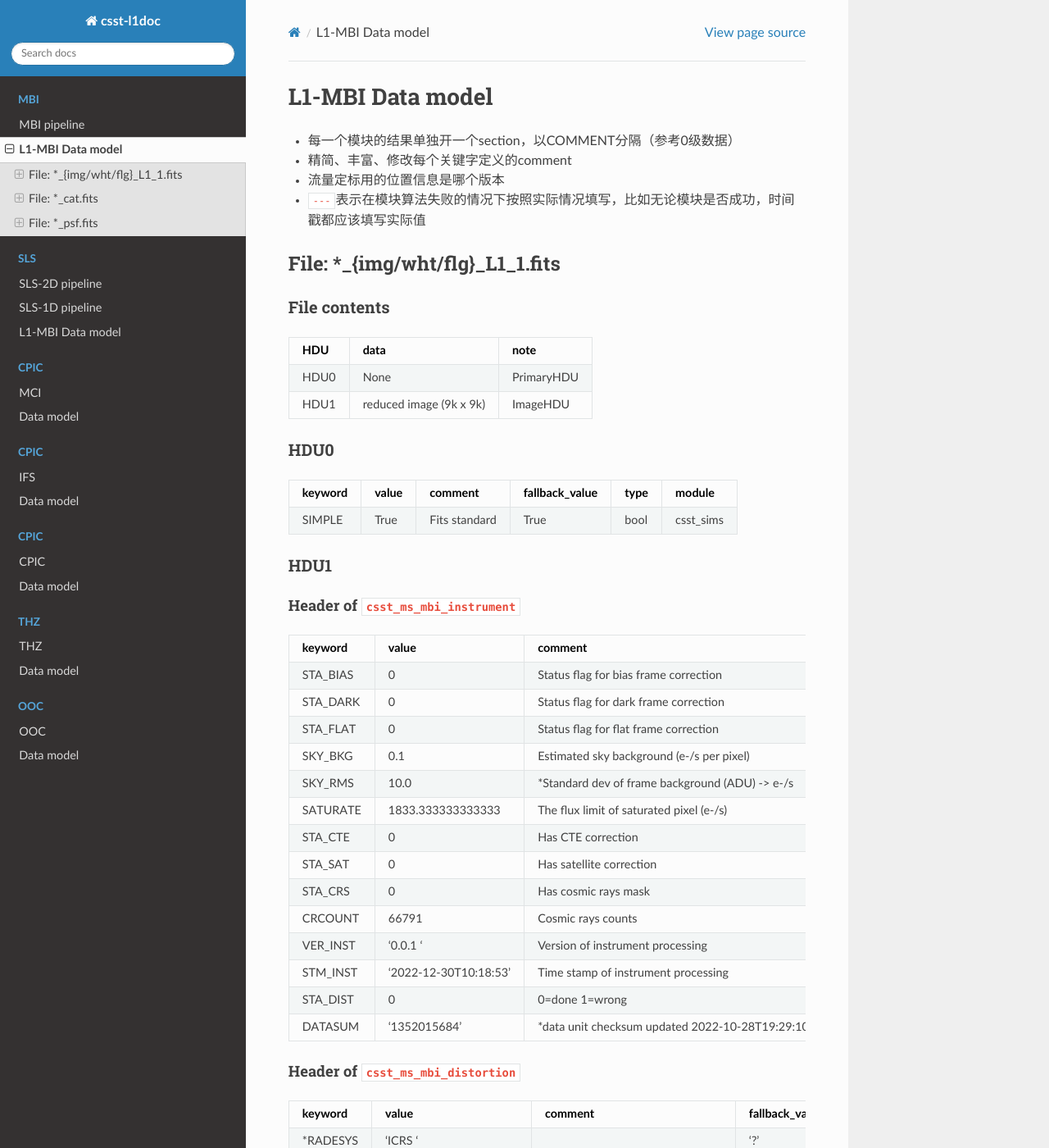
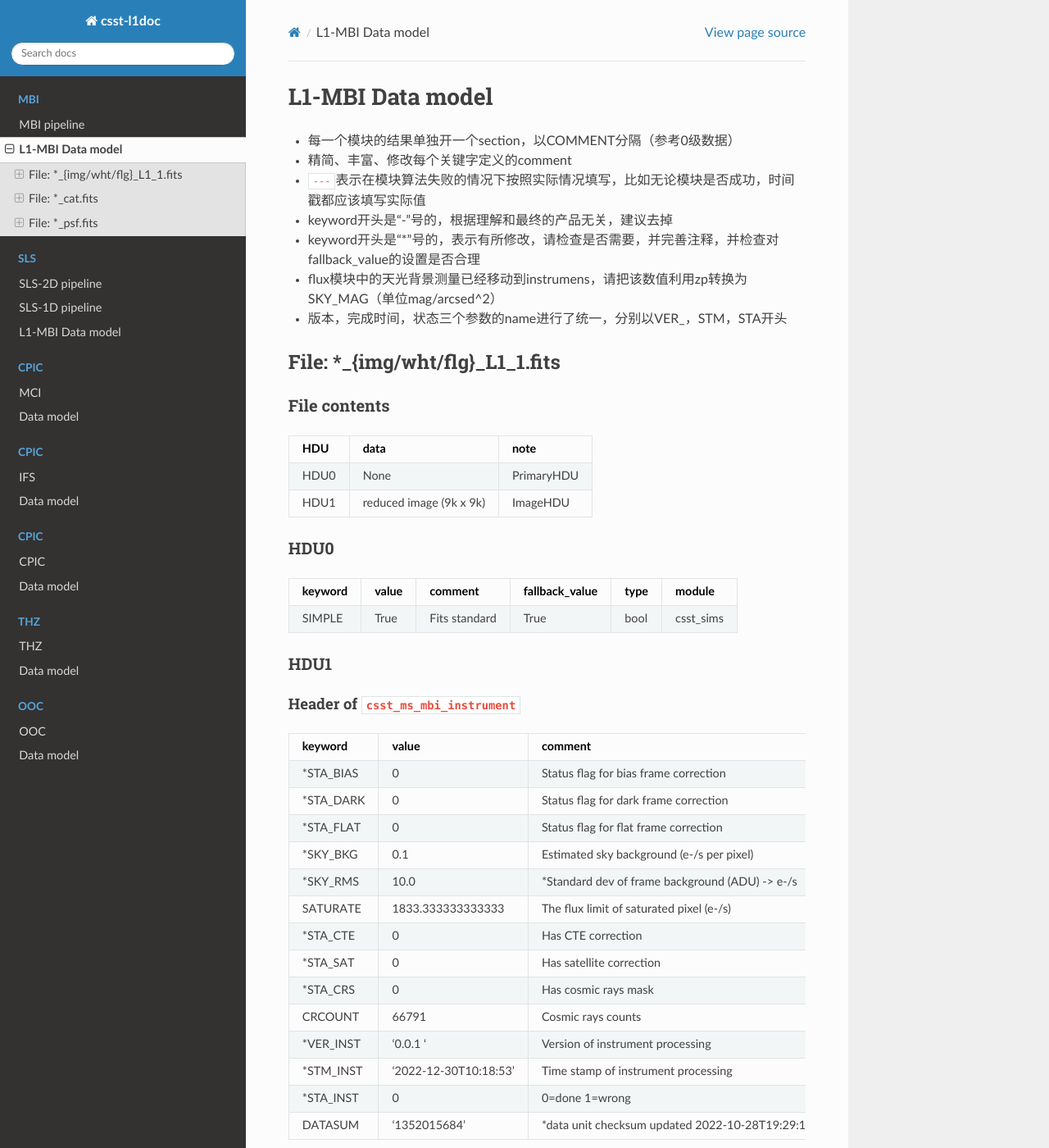
Before and after one commit to hypergravity/csst-doc-msc, a Sphinx documentation site: the page built from docs/source/mbi/data_model.md, in a window 1280 px wide and 1400 px high. Shown: the whole window at 82% size. Built offline with Sphinx 7.4.7 and the Read the Docs theme 2.0.0, drawn with Linux system fonts in a browser that asks for light colours.

Commit message:
Update data_model.md

```diff
--- a/docs/source/mbi/data_model.md
+++ b/docs/source/mbi/data_model.md
@@ -2,8 +2,11 @@
 
 - 每一个模块的结果单独开一个section，以COMMENT分隔（参考0级数据）
 - 精简、丰富、修改每个关键字定义的comment
-- 流量定标用的位置信息是哪个版本
 - `---`表示在模块算法失败的情况下按照实际情况填写，比如无论模块是否成功，时间戳都应该填写实际值
+- keyword开头是“-”号的，根据理解和最终的产品无关，建议去掉
+- keyword开头是“*”号的，表示有所修改，请检查是否需要，并完善注释，并检查对fallback_value的设置是否合理
+- flux模块中的天光背景测量已经移动到instrumens，请把该数值利用zp转换为SKY_MAG（单位mag/arcsed^2）
+- 版本，完成时间，状态三个参数的name进行了统一，分别以VER_，STM，STA开头
 
 ## File: *_{img/wht/flg}_L1_1.fits
 
@@ -24,19 +27,19 @@
 #### Header of `csst_ms_mbi_instrument`
 | keyword  | value                 | comment                                         | fallback_value | type | module                   |
 |----------|:----------------------|-------------------------------------------------|----------------|------|--------------------------|
-| STA_BIAS | 0                     | Status flag for bias frame correction           | 1              | i8   | csst_ms_mbi_instrument   |
-| STA_DARK | 0                     | Status flag for dark frame correction           | 1              | i8   | csst_ms_mbi_instrument   |
-| STA_FLAT | 0                     | Status flag for flat frame correction           | 1              | i8   | csst_ms_mbi_instrument   |
-| SKY_BKG  | 0.1                   | Estimated sky background (e-/s per pixel)       | -9999          | f32  | csst_ms_mbi_instrument   |
-| SKY_RMS  | 10.0                  | *Standard dev of frame background (ADU) -> e-/s | -9999          | f32  | csst_ms_mbi_instrument   |
+| *STA_BIAS | 0                     | Status flag for bias frame correction           | 1              | i8   | csst_ms_mbi_instrument   |
+| *STA_DARK | 0                     | Status flag for dark frame correction           | 1              | i8   | csst_ms_mbi_instrument   |
+| *STA_FLAT | 0                     | Status flag for flat frame correction           | 1              | i8   | csst_ms_mbi_instrument   |
+| *SKY_BKG  | 0.1                   | Estimated sky background (e-/s per pixel)       | -9999          | f32  | csst_ms_mbi_instrument   |
+| *SKY_RMS  | 10.0                  | *Standard dev of frame background (ADU) -> e-/s | -9999          | f32  | csst_ms_mbi_instrument   |
 | SATURATE | 1833.333333333333     | The flux limit of saturated pixel (e-/s)        | -9999          | f32  | csst_ms_mbi_instrument   |
-| STA_CTE  | 0                     | Has CTE correction                              | 1              | bool | csst_ms_mbi_instrument   |
-| STA_SAT  | 0                     | Has satellite correction                        | 1              | bool | csst_ms_mbi_instrument   |
-| STA_CRS  | 0                     | Has cosmic rays mask                            | 1              | bool | csst_ms_mbi_instrument   |
+| *STA_CTE  | 0                     | Has CTE correction                              | 1              | bool | csst_ms_mbi_instrument   |
+| *STA_SAT  | 0                     | Has satellite correction                        | 1              | bool | csst_ms_mbi_instrument   |
+| *STA_CRS  | 0                     | Has cosmic rays mask                            | 1              | bool | csst_ms_mbi_instrument   |
 | CRCOUNT  | 66791                 | Cosmic rays counts                              | -9999          | i8   | csst_ms_mbi_instrument   |
-| VER_INST | '0.0.1   '            | Version of instrument processing                | '0.0.1   '     | str  | csst_ms_mbi_instrument   |
-| STM_INST | '2022-12-30T10:18:53' | Time stamp of instrument processing             | ---            | str  | csst_ms_mbi_instrument   |
-| STA_DIST | 0                     | 0=done 1=wrong                                  | 1              | i8   | csst_ms_mbi_distortion   |
+| *VER_INST | '0.0.1   '            | Version of instrument processing                | '0.0.1   '     | str  | csst_ms_mbi_instrument   |
+| *STM_INST | '2022-12-30T10:18:53' | Time stamp of instrument processing             | ---            | str  | csst_ms_mbi_instrument   |
+| *STA_INST | 0                     | 0=done 1=wrong                                  | 1              | i8   | csst_ms_mbi_distortion   |
 | DATASUM  | '1352015684'          | *data unit checksum updated 2022-10-28T19:29:10 | ---            | str  | csst_ms_mbi_instrument   |
 
 #### Header of `csst_ms_mbi_distortion`
```
